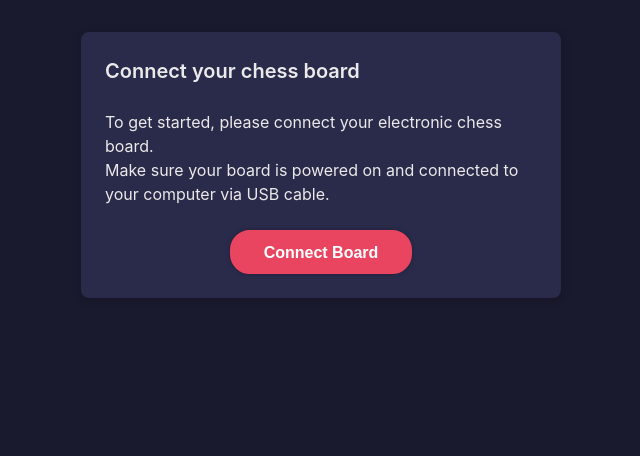
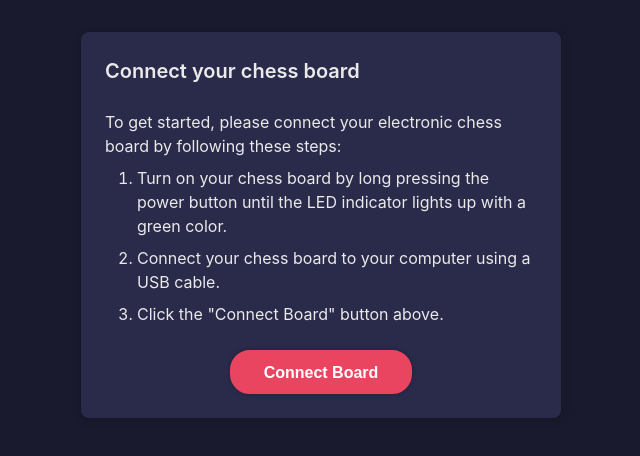
Before and after one commit to podlomar/chessnut, a React app: page / in a window 1280 px wide. Shown: the top 456 px of the page, without its empty margins (319-959 px from the left). Built offline with nearby package versions, Linux system fonts and the light colour scheme.

Commit message:
Enhance ConnectPage with WebUSB support check and update connection instructions

```diff
--- a/src/components/App/styles.css
+++ b/src/components/App/styles.css
@@ -23,3 +23,12 @@ body {
   margin: 0 auto;
   padding: 2rem;
 }
+
+li {
+  margin-left: 2rem;
+}
+
+p,
+li {
+  margin-bottom: 0.5rem;
+}
--- a/src/components/ConnectPage/index.tsx
+++ b/src/components/ConnectPage/index.tsx
@@ -7,12 +7,34 @@ interface Props {
   onDriverConnect: (driver: ChessnutDriver) => void;
 }
 
+const browserSupportsWebUSB = () => {
+  return 'hid' in navigator;
+}
+
 export const ConnectPage = ({ onDriverConnect }: Props) => {
   const handleConnect = async () => {
     const driver = await ChessnutDriver.connect();
     if (driver !== null) {
       onDriverConnect(driver);
     }
+  }
+
+  if (!browserSupportsWebUSB()) {
+    return (
+      <div className="container connect-page">
+        <Panel
+          title="Connect your chess board"
+          className="connect-panel"
+        >
+          <p>
+            Unfortunately, your browser does not support WebUSB API which is required to connect to an electronic chess board.
+          </p>
+          <p>
+            Please use a compatible browser such as Google Chrome or Microsoft Edge.
+          </p>
+        </Panel>
+      </div>
+    );
   }
 
   return (
@@ -29,11 +51,13 @@ export const ConnectPage = ({ onDriverConnect }: Props) => {
         )}
       >
         <p>
-          To get started, please connect your electronic chess board.
+          To get started, please connect your electronic chess board by following these steps:
         </p>
-        <p>
-          Make sure your board is powered on and connected to your computer via USB cable.
-        </p>
+        <ol>
+          <li>Turn on your chess board by long pressing the power button until the LED indicator lights up with a green color.</li>
+          <li>Connect your chess board to your computer using a USB cable.</li>
+          <li>Click the "Connect Board" button above.</li>
+        </ol>
       </Panel>
     </div>
   );
```
